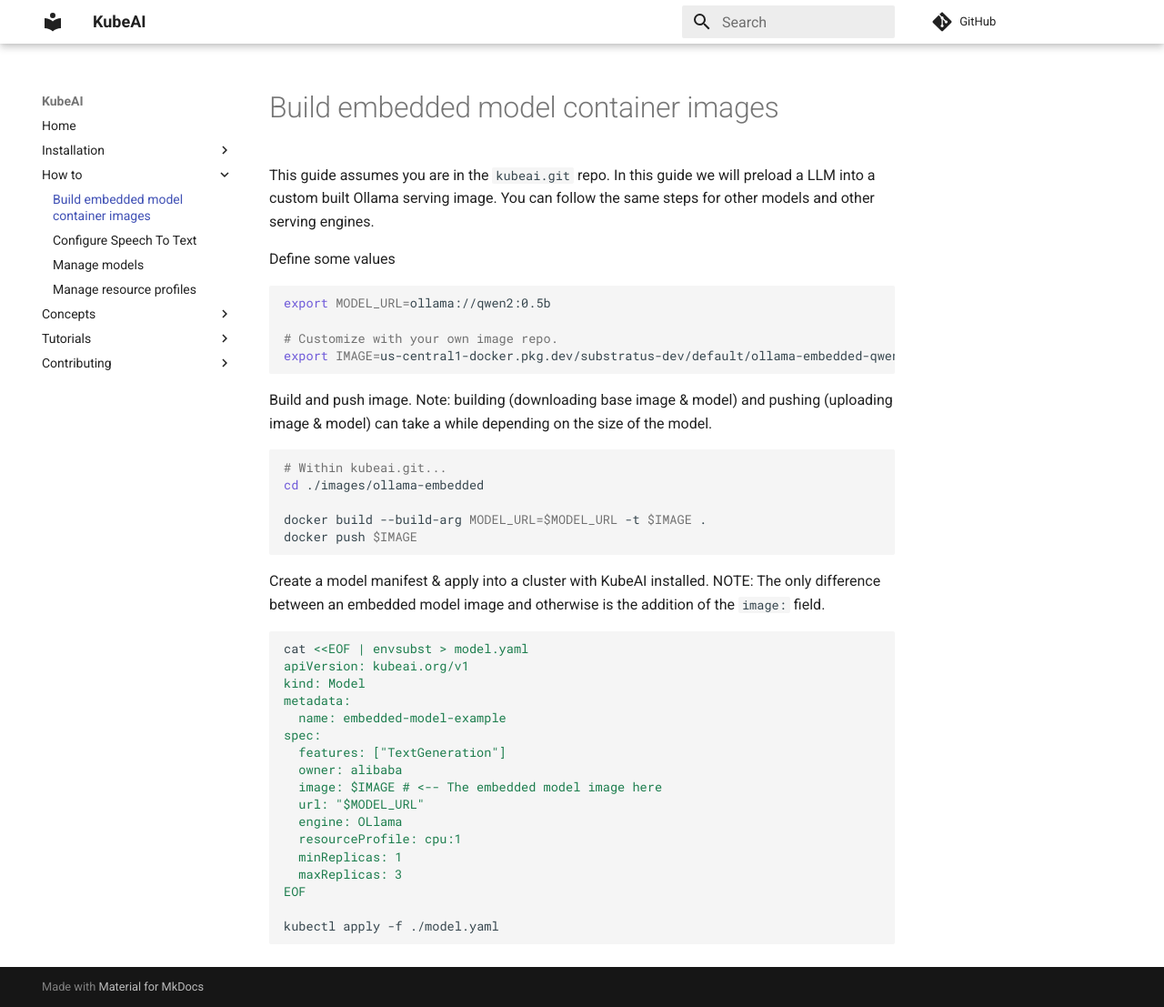
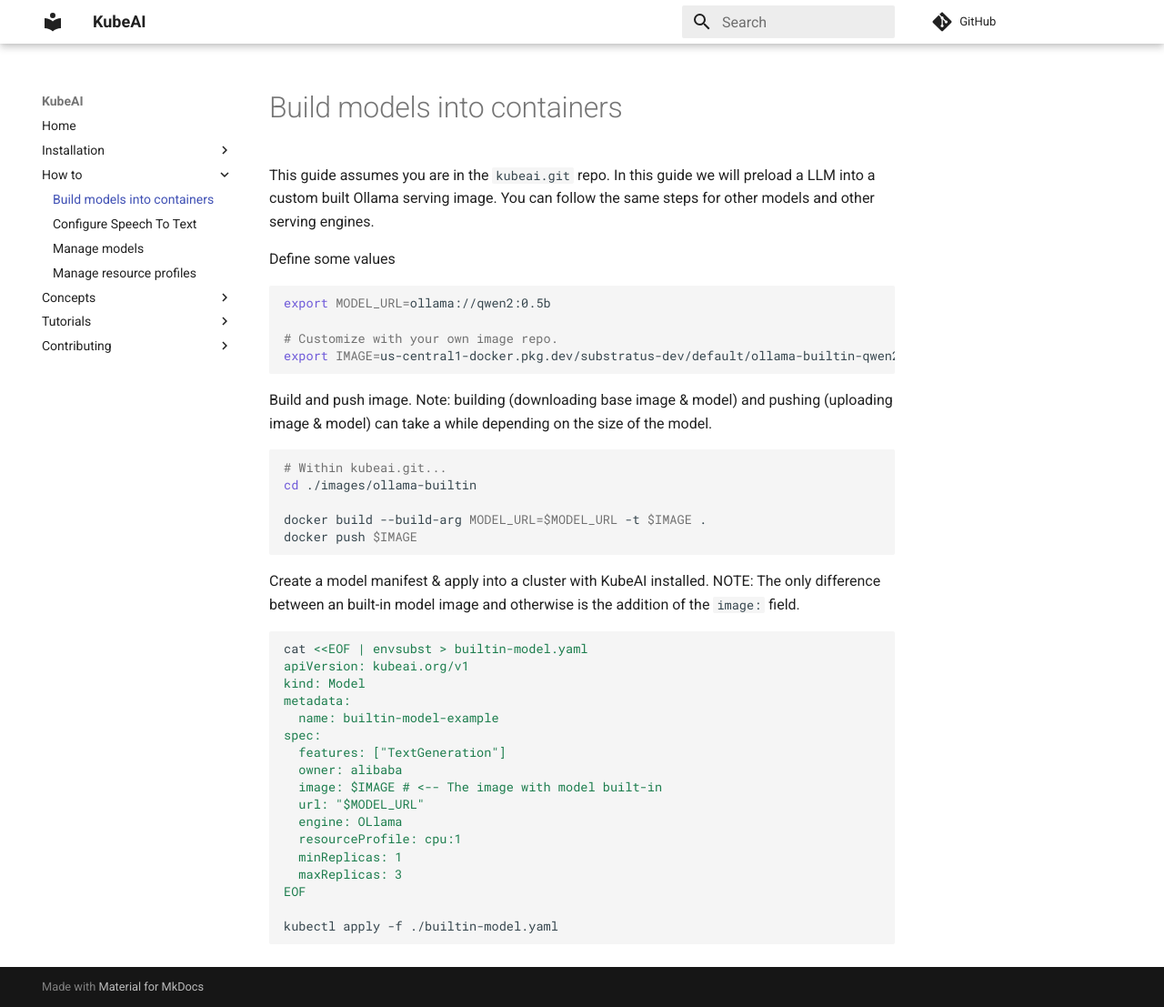
Before and after one commit to substratusai/kubeai, an MkDocs documentation site: the page built from docs/how-to/build-models-into-containers.md, in a window 1280 px wide and 1107 px high. Shown: the whole window at 91% size. Built offline with MkDocs 1.6.1 and Material for MkDocs 9.7.7, drawn with Linux system fonts in a browser that asks for light colours; comment, search, counter and statistics services are not loaded.

Commit message:
Change wording from "Embedded" to "Built-in" to avoid confusion with Embedding models

````diff
--- a/docs/concepts/model-storage.md
+++ b/docs/concepts/model-storage.md
@@ -7,7 +7,7 @@
 * What cloud features are available?
 * Is your cluster deployed in an air-gapped environment?
 
-## A. Model embedded in container
+## A. Model built into container
 
 **Status:** Supported
 
@@ -24,7 +24,7 @@
 
 **Guides:**
 
-* [How to preload model container images](../how-to/preload-model-container-images.md)
+* [How to build models into container images](../how-to/build-models-into-containers.md)
 
 ## B. Model on shared filesystem (read-write-many)
 
--- a/docs/how-to/build-embedded-models.md
+++ b/docs/how-to/build-models-into-containers.md
@@ -1,4 +1,4 @@
-# Build embedded model container images
+# Build models into containers
 
 This guide assumes you are in the `kubeai.git` repo. In this guide we will preload a LLM into a custom built Ollama serving image. You can follow the same steps for other models and other serving engines.
 
@@ -7,31 +7,31 @@
 export MODEL_URL=ollama://qwen2:0.5b
 
 # Customize with your own image repo.
-export IMAGE=us-central1-docker.pkg.dev/substratus-dev/default/ollama-embedded-qwen2-05b:latest
+export IMAGE=us-central1-docker.pkg.dev/substratus-dev/default/ollama-builtin-qwen2-05b:latest
 ```
 
 Build and push image. Note: building (downloading base image & model) and pushing (uploading image & model) can take a while depending on the size of the model.
 
 ```bash
 # Within kubeai.git...
-cd ./images/ollama-embedded
+cd ./images/ollama-builtin
 
 docker build --build-arg MODEL_URL=$MODEL_URL -t $IMAGE .
 docker push $IMAGE
 ```
 
-Create a model manifest & apply into a cluster with KubeAI installed. NOTE: The only difference between an embedded model image and otherwise is the addition of the `image:` field.
+Create a model manifest & apply into a cluster with KubeAI installed. NOTE: The only difference between an built-in model image and otherwise is the addition of the `image:` field.
 
 ```bash
-cat <<EOF | envsubst > model.yaml
+cat <<EOF | envsubst > builtin-model.yaml
 apiVersion: kubeai.org/v1
 kind: Model
 metadata:
-  name: embedded-model-example
+  name: builtin-model-example
 spec:
   features: ["TextGeneration"]
   owner: alibaba
-  image: $IMAGE # <-- The embedded model image here
+  image: $IMAGE # <-- The image with model built-in
   url: "$MODEL_URL"
   engine: OLlama
   resourceProfile: cpu:1
@@ -39,5 +39,5 @@
   maxReplicas: 3
 EOF
 
-kubectl apply -f ./model.yaml
+kubectl apply -f ./builtin-model.yaml
 ```
````
Also changed, not shown: 2 other files.
